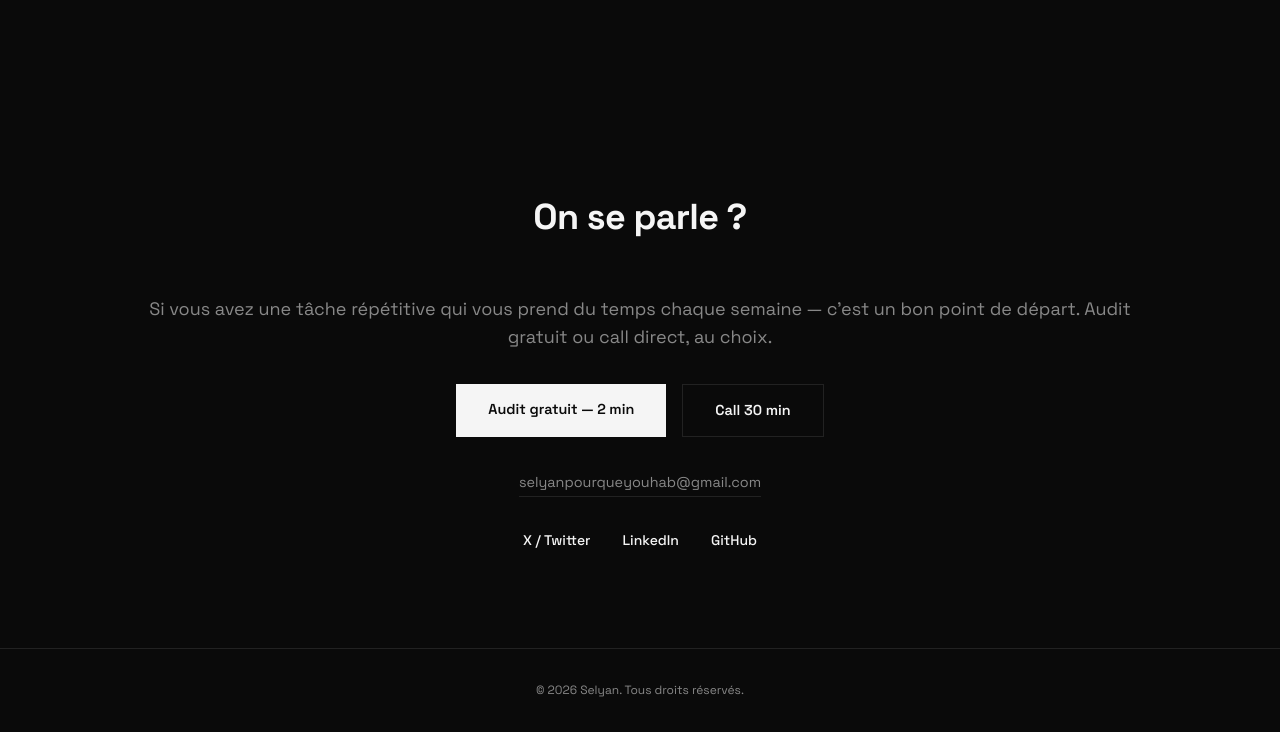
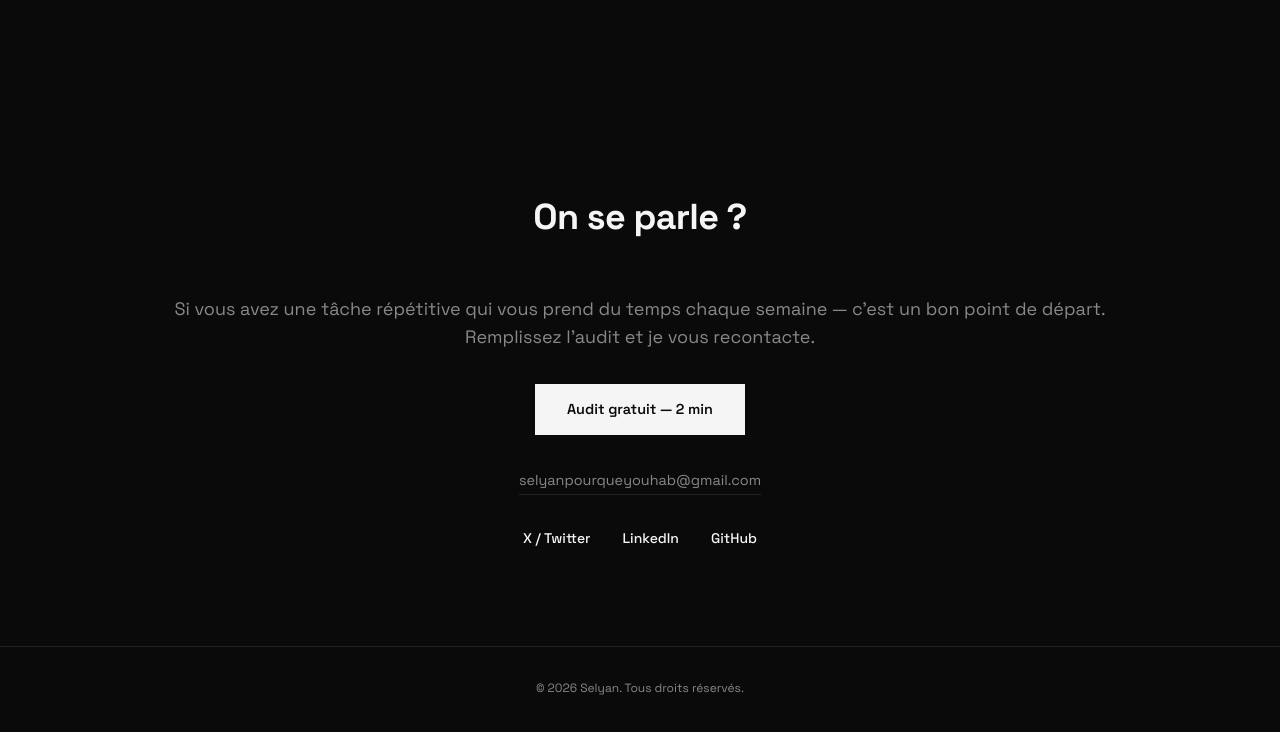
Before and after one commit to SELXXLBG/portfolio, a plain HTML site: page index.html in a window 1280 px wide. Shown: the part 5791-6523 px from the top of the page. Drawn offline with Linux system fonts and the light colour scheme.

Commit message:
fix: remove calendly link

```diff
--- a/index.html
+++ b/index.html
@@ -351,10 +351,9 @@
     <!-- CONTACT -->
     <section id="contact" class="section section--contact">
         <h2 class="section-title">On se parle ?</h2>
-        <p class="contact-text">Si vous avez une tâche répétitive qui vous prend du temps chaque semaine — c'est un bon point de départ. Audit gratuit ou call direct, au choix.</p>
+        <p class="contact-text">Si vous avez une tâche répétitive qui vous prend du temps chaque semaine — c'est un bon point de départ. Remplissez l'audit et je vous recontacte.</p>
         <div class="contact-ctas">
             <a href="https://tally.so/r/QKD61l" target="_blank" rel="noopener" class="btn btn--primary">Audit gratuit — 2 min</a>
-            <a href="https://calendly.com/selyanpourqueyouhab/call" target="_blank" rel="noopener" class="btn btn--secondary">Call 30 min</a>
         </div>
         <a href="mailto:selyanpourqueyouhab@gmail.com" class="contact-mail">selyanpourqueyouhab@gmail.com</a>
         <div class="contact-links">
```
